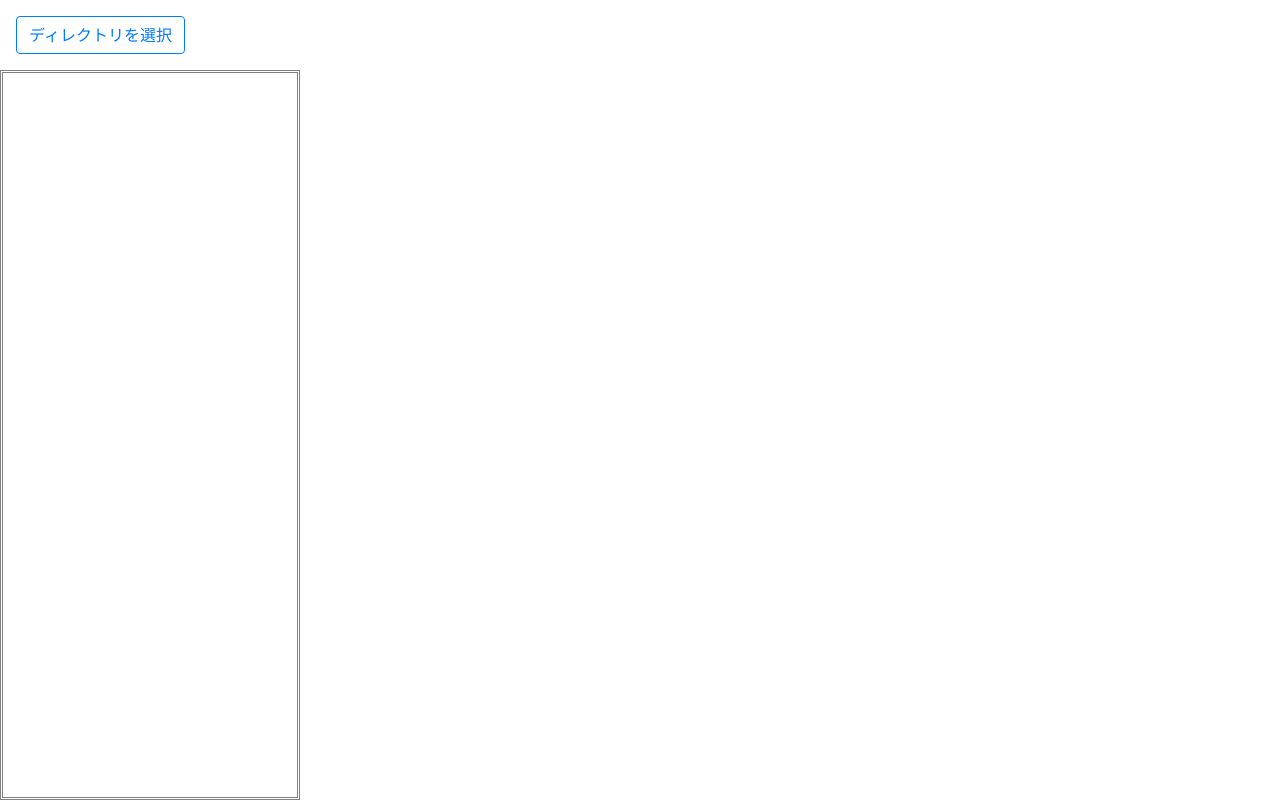
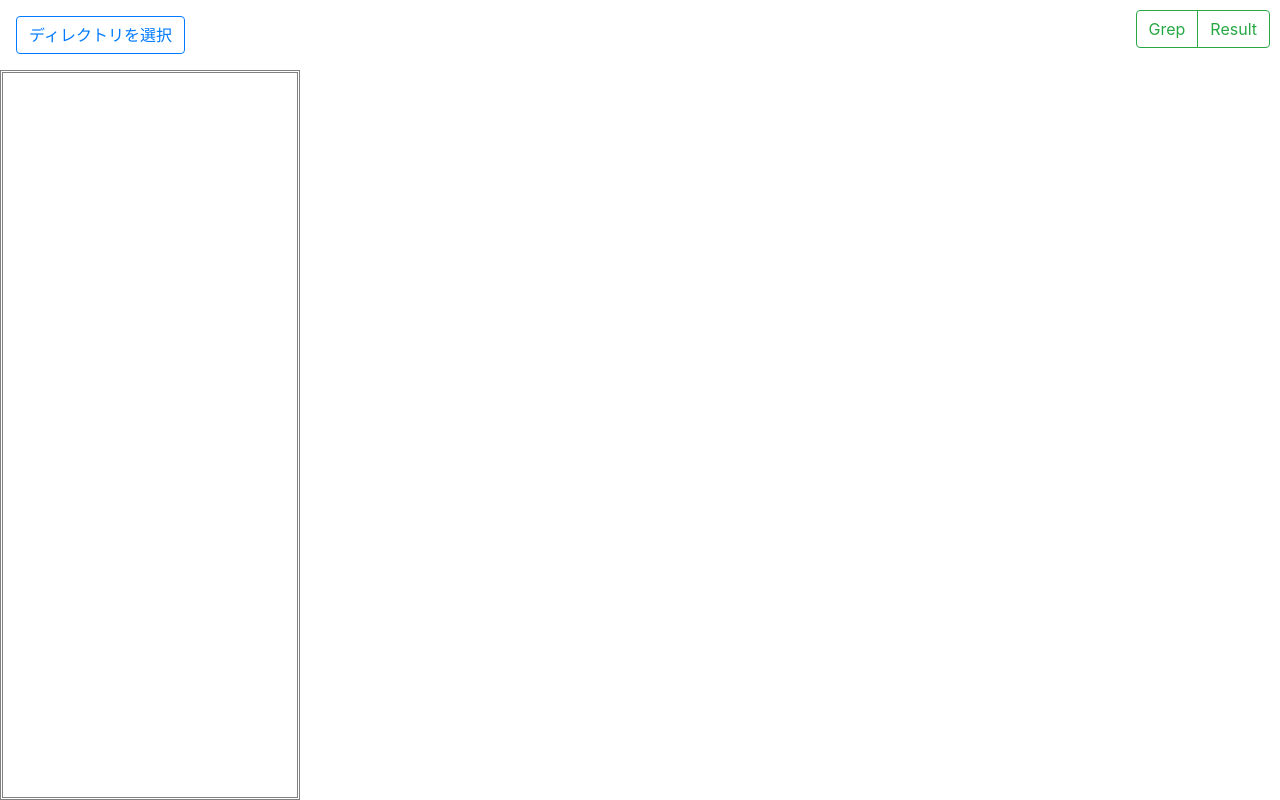
Before and after one commit to osawa-koki/simple-grep.ts, a Nuxt app: page /grep in a window 1280 px wide. Built offline with nearby package versions, Linux system fonts and the light colour scheme.

Commit message:
タブらへん。

```diff
--- a/pages/grep.vue
+++ b/pages/grep.vue
@@ -1,19 +1,32 @@
 <template>
   <div>
     <input ref="dir_selector" type="file" class="hidden" webkitdirectory @change="handleDirSelect" />
-    <b-button variant="outline-primary" @click="select_dir">ディレクトリを選択</b-button>
+    <b-button id="DirSelectButton" variant="outline-primary" @click="select_dir">ディレクトリを選択</b-button>
     <Explorer id="ExplorerContainer" :files="files" />
+    <b-button-group id="TabSwitcher">
+      <b-button variant="outline-success">Grep</b-button>
+      <b-button variant="outline-success">Result</b-button>
+    </b-button-group>
+    <div>
+
+    </div>
   </div>
 </template>
 
 <script lang="ts">
 import Vue from 'vue';
 
+enum TabState {
+  Grep,
+  Result,
+}
+
 export default Vue.extend({
   name: 'GrepPage',
   data() {
     return {
       files: [] as File[],
+      tab_state: TabState.Grep,
     };
   },
   methods: {
@@ -37,7 +50,7 @@ export default Vue.extend({
 .hidden {
   display: none;
 }
-button {
+#DirSelectButton {
   position: fixed;
   top: 1rem;
   left: 1rem;
@@ -50,4 +63,9 @@ button {
   width: 300px;
   border: 3px double gray;
 }
+#TabSwitcher {
+  position: fixed;
+  top: 10px;
+  right: 10px;
+}
 </style>
```
